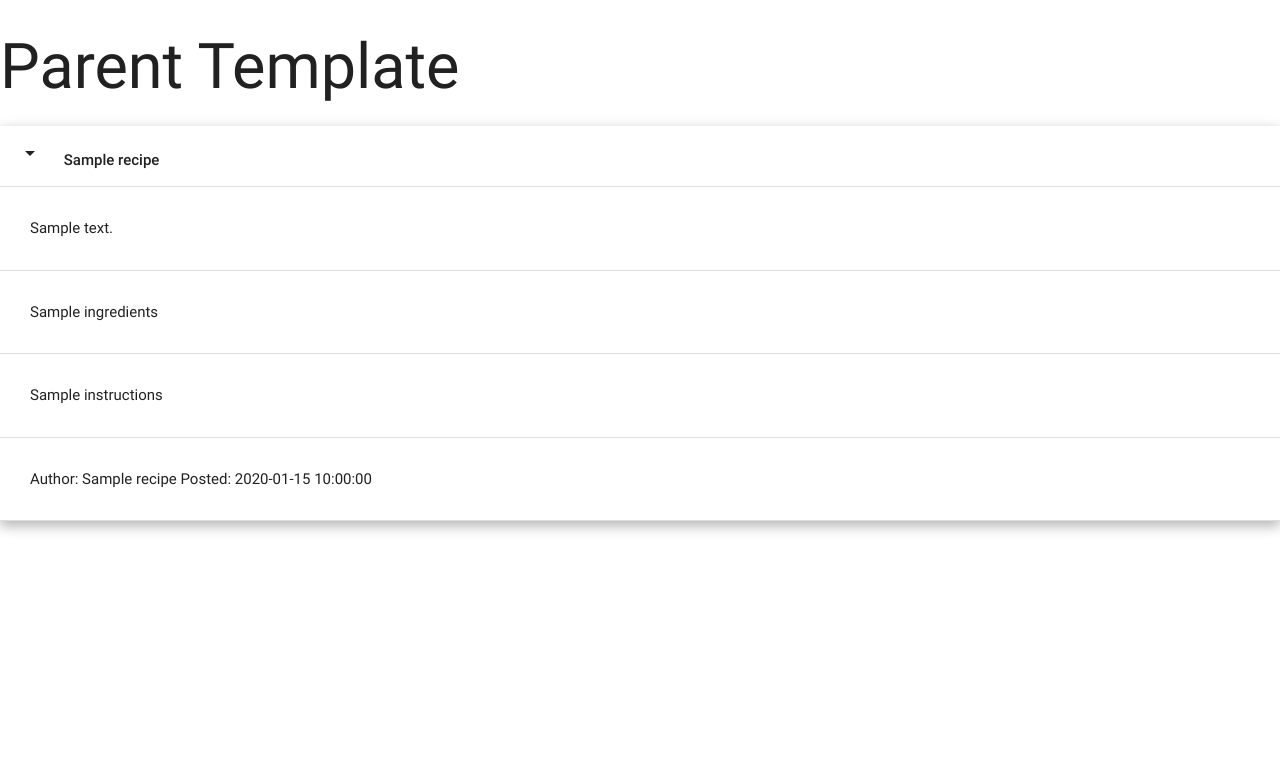
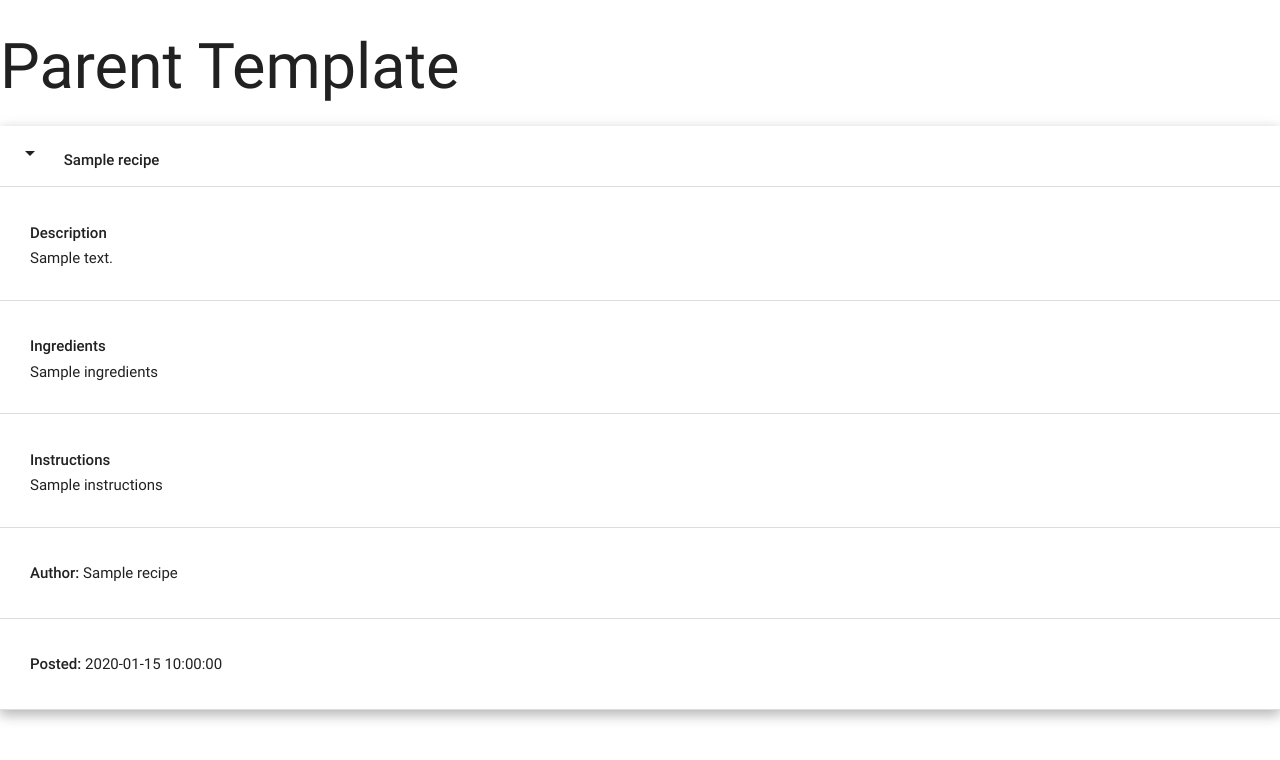
Before and after one commit to Code-Institute-Submissions/raw-dessert-recipes, a Flask app: page / in a window 1280 px wide, after a click that opens the changed part. Shown: the top 760 px of the page. Run offline with Flask 2, Linux system fonts and the light colour scheme; a database or web service that is not in the repository returns one stand-in record (values such as "Sample title"); some libraries are stand-ins or nearby versions.

Commit message:
Update popout text styling

```diff
--- a/templates/recipes.html
+++ b/templates/recipes.html
@@ -13,23 +13,31 @@
         </div>
         <div class="collapsible-body">
             <span>
-            <!-- Access key value pair within each document. -->
+                <h6><strong>Description</strong></h6>
+            <!-- Access key value pair within each document, in database. -->
               {{recipe.description}}
             </span>
         </div>
         <div class="collapsible-body">
             <span>
+                <h6><strong>Ingredients</strong></h6>
               {{recipe.ingredients}}
             </span>
         </div>
         <div class="collapsible-body">
             <span>
+                <h6><strong>Instructions</strong></h6>
               {{recipe.instructions}}
             </span>
         </div>
         <div class="collapsible-body">
             <span>
-              Author: {{recipe.author_name}} Posted: {{recipe.posted_date}}
+              <h6><strong>Author: </strong>{{recipe.author_name}}</h6>
+            </span>
+        </div>
+        <div class="collapsible-body">
+            <span>
+              <h6><strong>Posted: </strong>{{recipe.posted_date}}</h6>
             </span>
         </div>
     </li>
```
